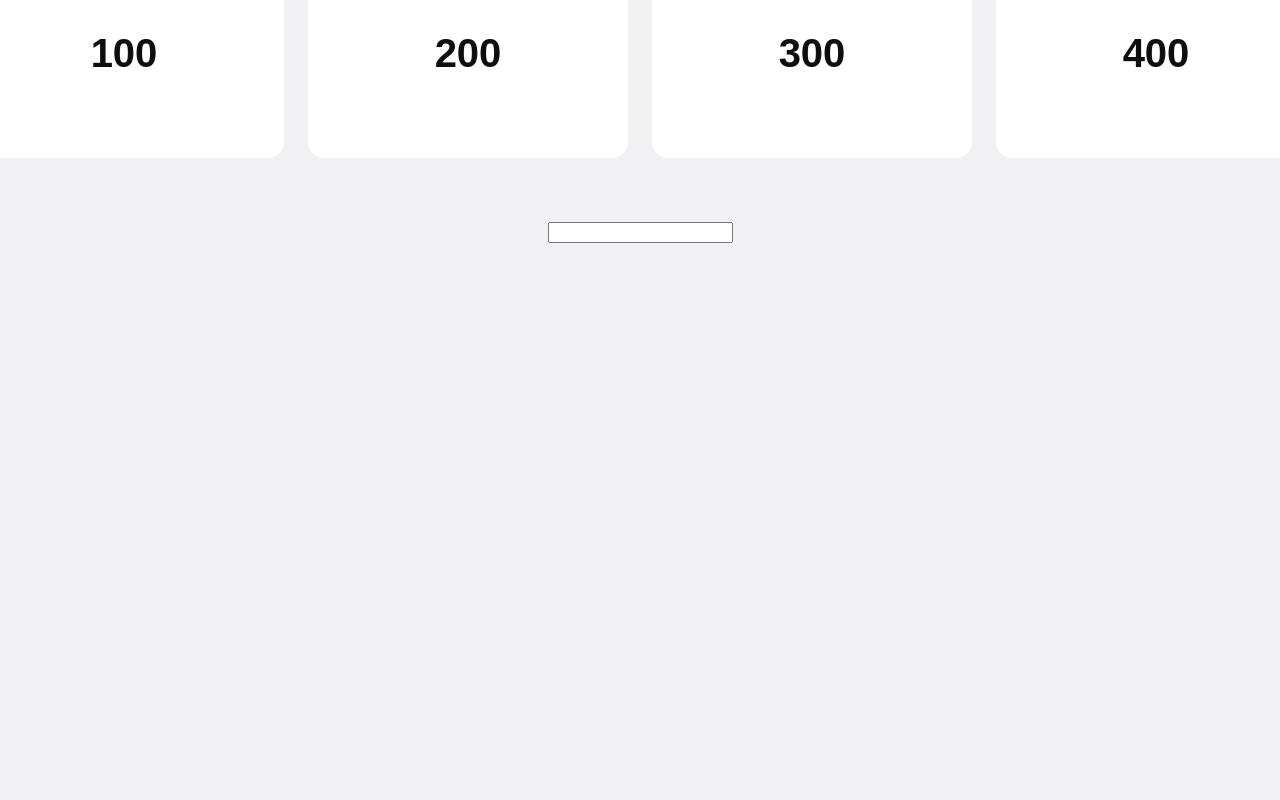
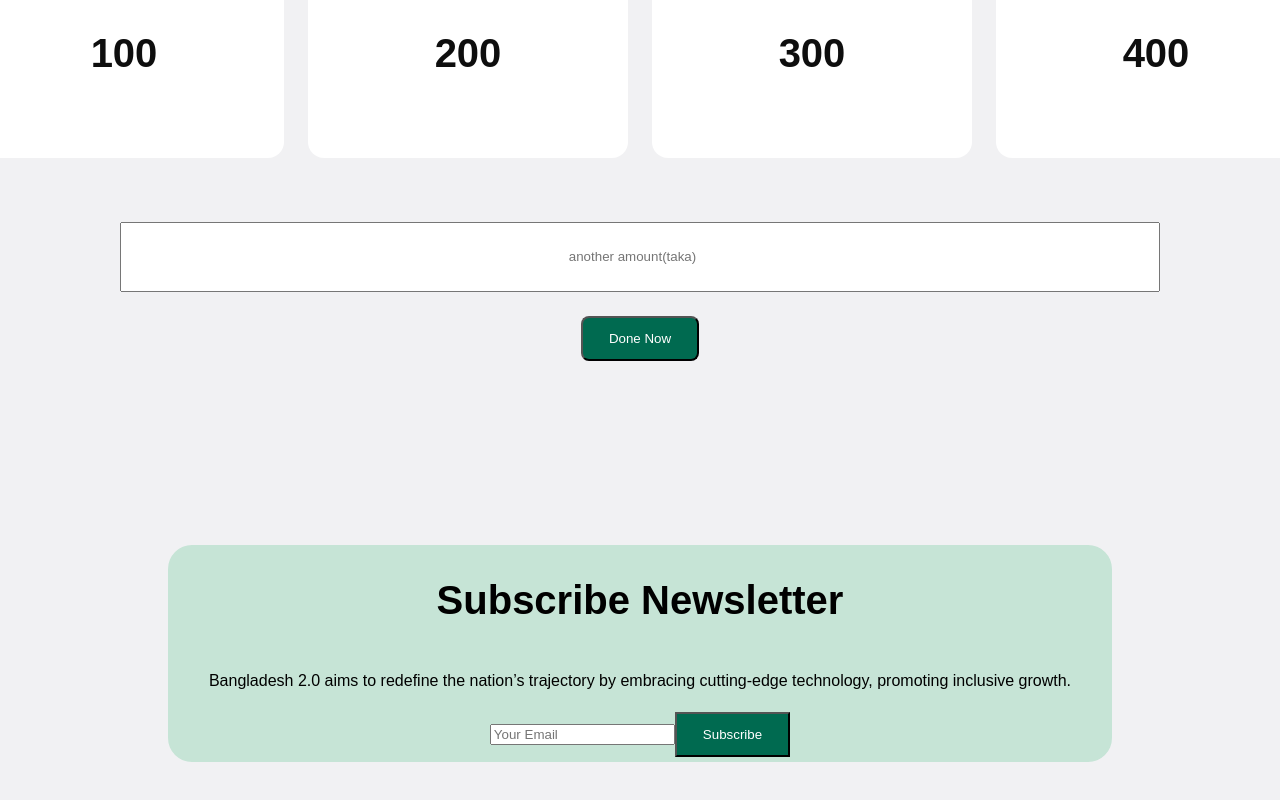
Before and after one commit to MASRUD2004/Assignment-1, a plain HTML site: page index.html in a window 1280 px wide. Shown: the part 3361-4161 px from the top of the page. Before the commit the page ends 3684 px from the top, so only its background shows below. Drawn offline with Linux system fonts and the light colour scheme.

Commit message:
added css

```diff
--- a/index.html
+++ b/index.html
@@ -86,6 +86,16 @@
             <option class="donate-x" value="300">300</option>
             <option class="donate-x" value="400">400</option>
        </div>
-       <input type="number" name="other amount" id="amount">
-
+       <input class="amount"  type="number" placeholder="another amount(taka)">
+       <button class="btn-news btn-done">Done Now</button>
+      </div>
+       <div class="newsletter">
+             <h2 class="donate-title">Subscribe Newsletter</h2>
+             <p class="donation-subtitle">Bangladesh 2.0 aims to redefine the nation’s trajectory by embracing cutting-edge technology, promoting inclusive growth.</p>
+            <div class="subscribe">
+             <input type="email" placeholder="Your Email">
+             <button class="btn-news btn-sub">Subscribe</button>
+            </div>
+       </div>
+    </body>
 </html>
--- a/styles/style.css
+++ b/styles/style.css
@@ -195,3 +195,31 @@ h5{
     border-radius: 16px;
     margin-bottom: 32px;
 }
+.amount{
+    width: 1032px;
+    height: 64px;
+    text-align: center;
+}
+.btn-done{
+    margin: 24px;
+}
+.subscribe{
+    display: flex;
+    gap: 0px;
+    width: 750px;
+    height: 56px;
+    justify-content: center;
+    align-items: center;
+}
+.btn-sub{
+    border-radius: 0px;
+}
+.newsletter{
+    background-color: #C6E4D6;
+    display: flex;
+    flex-direction: column;
+    justify-content: center;
+    align-items: center;
+    margin: 160px;
+    border-radius: 24px;
+}
```
